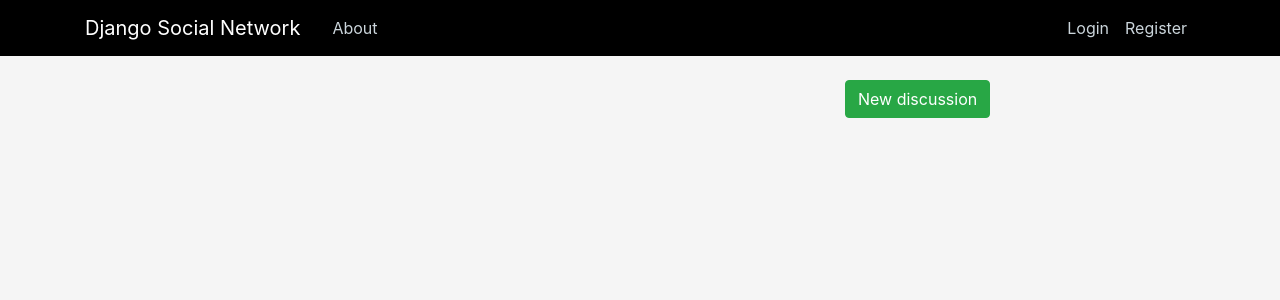
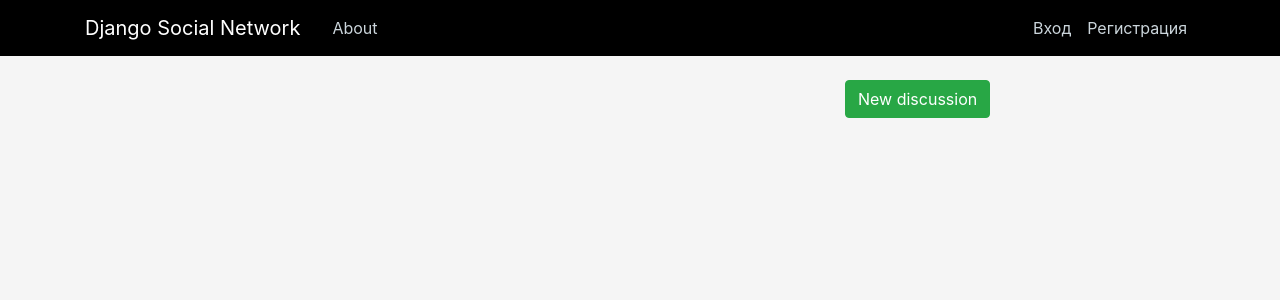
Before and after one commit to Stzirn/stzirn.-, a Django app: template templates/discussion/discussion_list.html in a window 1280 px wide. Shown: the top 300 px of the page. Run offline with Django 3.2, Linux system fonts and the light colour scheme; the template is opened without the code that fills it, so the values that code supplies are empty; some libraries are stand-ins or nearby versions.

Commit message:
Update base.html

```diff
--- a/templates/base.html
+++ b/templates/base.html
@@ -49,8 +49,8 @@
                   <a class="nav-item nav-link" href="{% url 'discussions' %}">Discussion</a>
                   <a class="nav-item nav-link" href="{% url 'logout' %}">Logout</a>
               {% else %}
-                  <a class="nav-item nav-link" href="{% url 'login' %}">Login</a>
-                  <a class="nav-item nav-link" href="{% url 'register' %}">Register</a>
+                  <a class="nav-item nav-link" href="{% url 'login' %}">Вход</a>
+                  <a class="nav-item nav-link" href="{% url 'register' %}">Регистрация</a>
               {% endif %}
             </div>
           </div>
```
